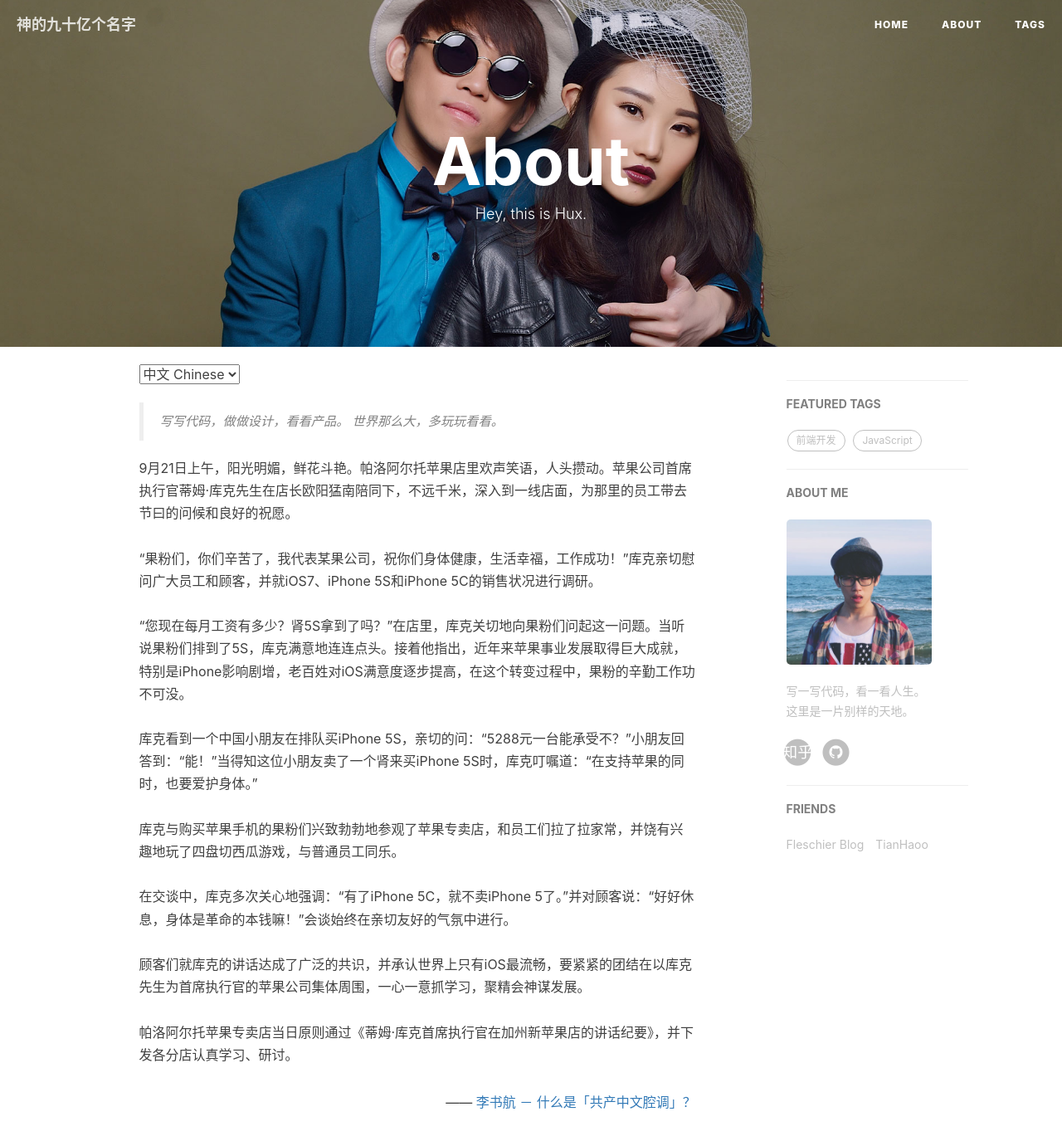
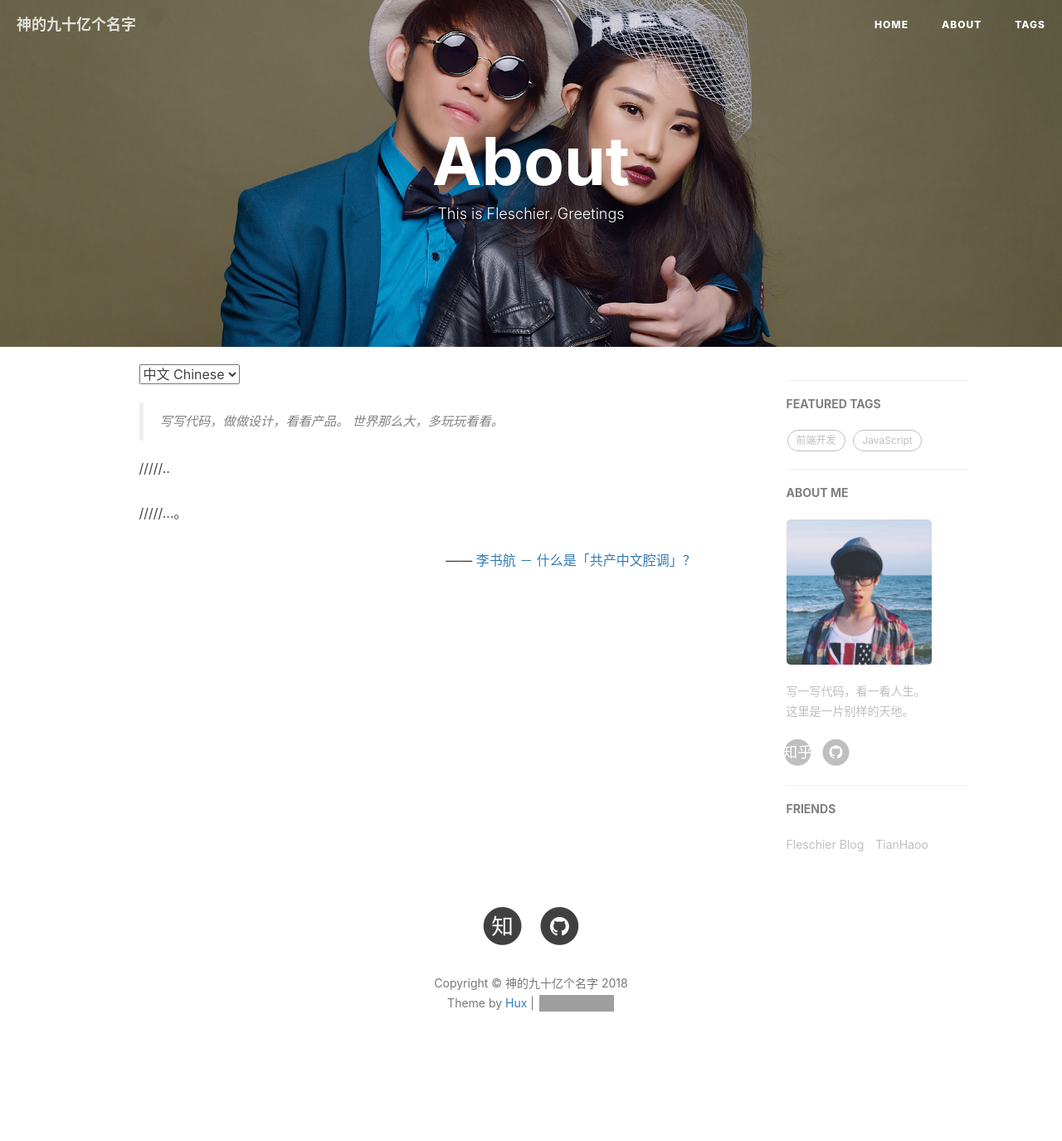
Before and after one commit to Fleschier/Fleschier.github.io, a Jekyll site: the page built from about.html, in a window 1280 px wide and 1400 px high. Shown: the top 1375 px of the window at 83% size. Built offline with Jekyll 4.4.1, drawn with Linux system fonts in a browser that asks for light colours; nearby versions of some CDN libraries; comment, search, counter and statistics services are not loaded; grey boxes are pictures that could not be loaded.

Commit message:
Update about.html

```diff
--- a/about.html
+++ b/about.html
@@ -1,7 +1,7 @@
 ---
 layout: page
 title: "About"
-description: "Hey, this is Hux."
+description: "This is Fleschier. Greetings"
 header-img: "img/about-bg.jpg"
 ---
 
@@ -17,8 +17,8 @@
         写写代码，做做设计，看看产品。
         世界那么大，多玩玩看看。
     </blockquote>
-    9月21日上午，阳光明媚，鲜花斗艳。帕洛阿尔托苹果店里欢声笑语，人头攒动。苹果公司首席执行官蒂姆·库克先生在店长欧阳猛南陪同下，不远千米，深入到一线店面，为那里的员工带去节曰的问候和良好的祝愿。<br><br>“果粉们，你们辛苦了，我代表某果公司，祝你们身体健康，生活幸福，工作成功！”库克亲切慰问广大员工和顾客，并就iOS7、iPhone 5S和iPhone 5C的销售状况进行调研。 <br><br>“您现在每月工资有多少？肾5S拿到了吗？”在店里，库克关切地向果粉们问起这一问题。当听说果粉们排到了5S，库克满意地连连点头。接着他指出，近年来苹果事业发展取得巨大成就，特别是iPhone影响剧增，老百姓对iOS满意度逐步提高，在这个转变过程中，果粉的辛勤工作功不可没。<br><br>库克看到一个中国小朋友在排队买iPhone 5S，亲切的问：“5288元一台能承受不？”小朋友回答到：“能！”当得知这位小朋友卖了一个肾来买iPhone 5S时，库克叮嘱道：“在支持苹果的同时，也要爱护身体。”<br><br>库克与购买苹果手机的果粉们兴致勃勃地参观了苹果专卖店，和员工们拉了拉家常，并饶有兴趣地玩了四盘切西瓜游戏，与普通员工同乐。<br><br>在交谈中，库克多次关心地强调：“有了iPhone 5C，就不卖iPhone 5了。”并对顾客说：“好好休息，身体是革命的本钱嘛！”会谈始终在亲切友好的气氛中进行。<br><br>顾客们就库克的讲话达成了广泛的共识，并承认世界上只有iOS最流畅，要紧紧的团结在以库克先生为首席执行官的苹果公司集体周围，一心一意抓学习，聚精会神谋发展。<br>
-    <br>帕洛阿尔托苹果专卖店当日原则通过《蒂姆·库克首席执行官在加州新苹果店的讲话纪要》，并下发各分店认真学习、研讨。
+   /////..<br>
+    <br>/////...。
 
     <p style="text-align:right;">
         —— <a href="http://www.zhihu.com/question/19687065">李书航 － 什么是「共产中文腔调」？ </a>
```
Also changed, not shown: other parts of about.html (+2 -2 lines).
